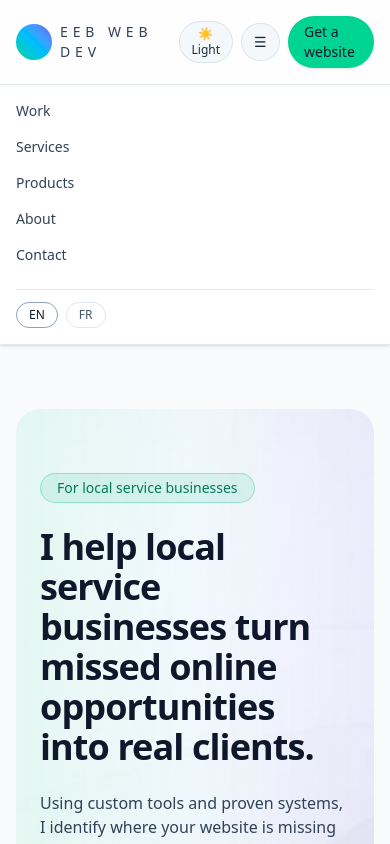
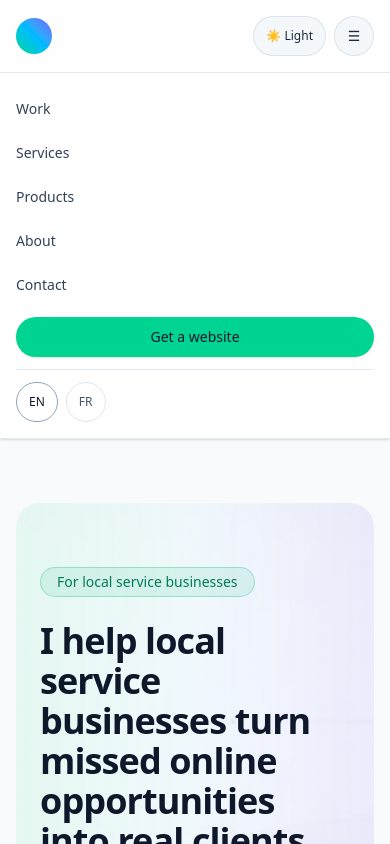
Before and after one commit to Mclenx/EEB-Web-Dev, a Next.js app: page /en in a window 390 px wide. Both pictures are taken after a click on the button "Toggle menu". Shown: the top 844 px of the page. Built offline with nearby package versions, Linux system fonts and the light colour scheme.

Commit message:
improve responsive header and touch targets

```diff
--- a/app/[lang]/HomeClient.tsx
+++ b/app/[lang]/HomeClient.tsx
@@ -25,7 +25,7 @@ function ThemeToggle({ t }: { t: TContent }) {
     return (
       <span
         aria-hidden="true"
-        className="inline-flex items-center justify-center rounded-full border border-slate-300/60 bg-slate-100/70 px-3 py-1 text-xs text-slate-800 dark:border-slate-700/60 dark:bg-slate-900/60 dark:text-slate-100"
+        className="inline-flex min-h-10 items-center justify-center whitespace-nowrap rounded-full border border-slate-300/60 bg-slate-100/70 px-3 text-xs text-slate-800 dark:border-slate-700/60 dark:bg-slate-900/60 dark:text-slate-100"
       >
         <span className="invisible">{`☀️ ${t.nav.themeToggle.light}`}</span>
       </span>
@@ -38,7 +38,7 @@ function ThemeToggle({ t }: { t: TContent }) {
     <button
       type="button"
       onClick={() => setTheme(isDark ? "light" : "dark")}
-      className="inline-flex items-center justify-center rounded-full border border-slate-300/60 bg-slate-100/70 px-3 py-1 text-xs text-slate-800 hover:bg-slate-200 dark:border-slate-700/60 dark:bg-slate-900/60 dark:text-slate-100 dark:hover:bg-slate-800"
+      className="inline-flex min-h-10 items-center justify-center whitespace-nowrap rounded-full border border-slate-300/60 bg-slate-100/70 px-3 text-xs text-slate-800 hover:bg-slate-200 dark:border-slate-700/60 dark:bg-slate-900/60 dark:text-slate-100 dark:hover:bg-slate-800"
       aria-label="Toggle theme"
     >
       {isDark ? `🌙 ${t.nav.themeToggle.dark}` : `☀️ ${t.nav.themeToggle.light}`}
@@ -77,7 +77,7 @@ export default function HomeClient({
             >
               {/*Logo placeholder*/}
               <div className="h-9 w-9 min-h-9 min-w-9 shrink-0 rounded-full bg-gradient-to-tr from-emerald-400 via-sky-400 to-indigo-500" />
-              <span className="text-sm uppercase tracking-[0.35em] text-slate-700 dark:text-slate-200">
+              <span className="hidden text-sm uppercase tracking-[0.35em] text-slate-700 dark:text-slate-200 sm:inline">
                 EEB Web Dev
               </span>
             </Link>
@@ -124,7 +124,7 @@ export default function HomeClient({
                 <button
                   type="button"
                   onClick={() => switchLang("en")}
-                  className={`rounded-full px-3 py-1 transition-all duration-200 ease-out active:scale-[0.98] ${lang === "en"
+                  className={`min-h-8 rounded-full px-3 transition-all duration-200 ease-out active:scale-[0.98] ${lang === "en"
                     ? "bg-slate-900 text-white shadow-sm dark:bg-white dark:text-slate-900"
                     : "text-slate-700 hover:bg-slate-100 dark:text-slate-200 dark:hover:bg-slate-800"
                     }`}
@@ -135,7 +135,7 @@ export default function HomeClient({
                 <button
                   type="button"
                   onClick={() => switchLang("fr")}
-                  className={`rounded-full px-3 py-1 transition-all duration-200 ease-out active:scale-[0.98] ${lang === "fr"
+                  className={`min-h-8 rounded-full px-3 transition-all duration-200 ease-out active:scale-[0.98] ${lang === "fr"
                     ? "bg-slate-900 text-white shadow-sm dark:bg-white dark:text-slate-900"
                     : "text-slate-700 hover:bg-slate-100 dark:text-slate-200 dark:hover:bg-slate-800"
                     }`}
@@ -148,7 +148,7 @@ export default function HomeClient({
             <button
               type="button"
               onClick={() => setMobileOpen((v) => !v)}
-              className="md:hidden inline-flex items-center justify-center rounded-full border border-slate-300/60 bg-slate-100/70 px-3 py-2 text-sm text-slate-800 hover:bg-slate-200 dark:border-slate-700/60 dark:bg-slate-900/60 dark:text-slate-100 dark:hover:bg-slate-800"
+              className="inline-flex h-10 w-10 items-center justify-center rounded-full border border-slate-300/60 bg-slate-100/70 text-sm text-slate-800 hover:bg-slate-200 dark:border-slate-700/60 dark:bg-slate-900/60 dark:text-slate-100 dark:hover:bg-slate-800 md:hidden"
               aria-label="Toggle menu"
               aria-expanded={mobileOpen}
             >
@@ -158,7 +158,7 @@ export default function HomeClient({
             <a
               href={`/${lang}#contact`}
               onClick={() => setMobileOpen(false)}
-              className="cta-primary inline-flex items-center rounded-full bg-emerald-400 px-4 py-1.5 text-sm font-medium text-slate-900 shadow transition hover:bg-emerald-300"
+              className="cta-primary hidden items-center rounded-full bg-emerald-400 px-4 py-1.5 text-sm font-medium text-slate-900 shadow transition hover:bg-emerald-300 sm:inline-flex"
             >
               {t.nav.cta}
             </a>
@@ -167,41 +167,49 @@ export default function HomeClient({
 
         {mobileOpen && (
           <div className="md:hidden border-t border-slate-200 dark:border-slate-800 bg-white/90 dark:bg-slate-950/90 backdrop-blur">
-            <nav className="mx-auto max-w-6xl px-4 py-4 flex flex-col gap-4 text-sm text-slate-700 dark:text-slate-200">
+            <nav className="mx-auto flex max-w-6xl flex-col gap-1 px-4 py-4 text-sm text-slate-700 dark:text-slate-200">
               <a
                 href={`/${lang}#work`}
                 onClick={() => setMobileOpen(false)}
-                className="hover:text-slate-900 dark:hover:text-white"
+                className="flex min-h-10 items-center py-2 hover:text-slate-900 dark:hover:text-white"
               >
                 {t.nav.work}
               </a>
               <a
                 href={`/${lang}#services`}
                 onClick={() => setMobileOpen(false)}
-                className="hover:text-slate-900 dark:hover:text-white"
+                className="flex min-h-10 items-center py-2 hover:text-slate-900 dark:hover:text-white"
               >
                 {t.nav.services}
               </a>
               <a
                 href={`/${lang}#products`}
                 onClick={() => setMobileOpen(false)}
-                className="hover:text-slate-900 dark:hover:text-white"
+                className="flex min-h-10 items-center py-2 hover:text-slate-900 dark:hover:text-white"
               >
                 {t.nav.products}
               </a>
               <a
                 href={`/${lang}#about`}
                 onClick={() => setMobileOpen(false)}
-                className="hover:text-slate-900 dark:hover:text-white"
+                className="flex min-h-10 items-center py-2 hover:text-slate-900 dark:hover:text-white"
               >
                 {t.nav.about}
               </a>
               <a
                 href={`/${lang}#contact`}
                 onClick={() => setMobileOpen(false)}
-                className="hover:text-slate-900 dark:hover:text-white"
+                className="flex min-h-10 items-center py-2 hover:text-slate-900 dark:hover:text-white"
               >
                 {t.nav.contact}
+              </a>
+
+              <a
+                href={`/${lang}#contact`}
+                onClick={() => setMobileOpen(false)}
+                className="cta-primary mt-2 inline-flex min-h-10 items-center justify-center rounded-full bg-emerald-400 px-4 py-2 text-sm font-medium text-slate-900 shadow transition hover:bg-emerald-300 sm:hidden"
+              >
+                {t.nav.cta}
               </a>
 
               <div className="pt-3 mt-2 border-t border-slate-200 dark:border-slate-800 flex gap-2">
@@ -209,7 +217,7 @@ export default function HomeClient({
                   href={`/en${typeof window !== "undefined" ? window.location.hash : ""
                     }`}
                   scroll={false}
-                  className={`text-xs px-3 py-1 rounded-full border ${lang === "en"
+                  className={`inline-flex min-h-10 items-center rounded-full border px-3 text-xs ${lang === "en"
                     ? "border-slate-400 text-slate-900 dark:text-white"
                     : "border-slate-300/60 text-slate-600 dark:text-slate-300"
                     }`}
@@ -221,7 +229,7 @@ export default function HomeClient({
                   href={`/fr${typeof window !== "undefined" ? window.location.hash : ""
                     }`}
                   scroll={false}
-                  className={`text-xs px-3 py-1 rounded-full border ${lang === "fr"
+                  className={`inline-flex min-h-10 items-center rounded-full border px-3 text-xs ${lang === "fr"
                     ? "border-slate-400 text-slate-900 dark:text-white"
                     : "border-slate-300/60 text-slate-600 dark:text-slate-300"
                     }`}
```
